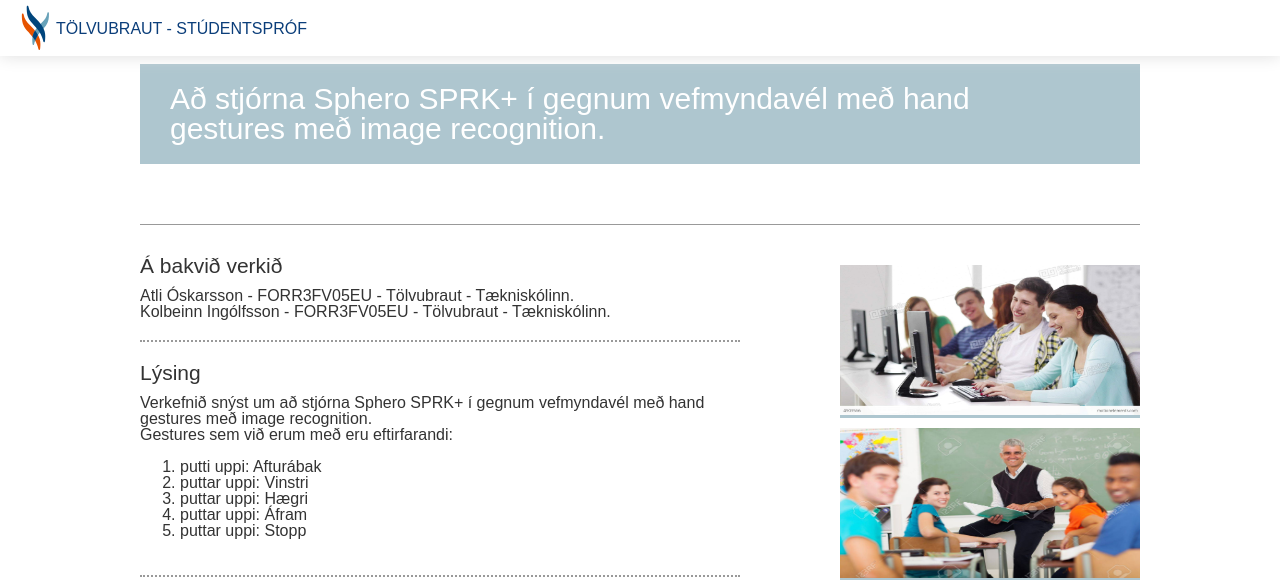
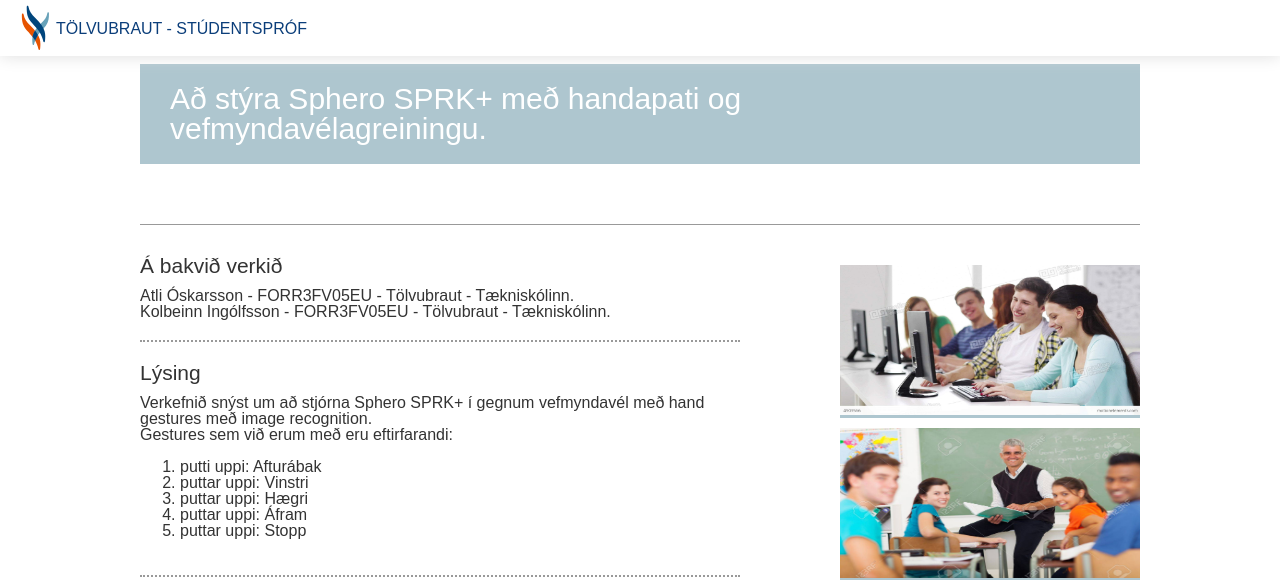
Before and after one commit to tolvubraut/FORR3FV-Vor19-AtliKolbeinn, a plain HTML site: page index.html in a window 1280 px wide. Shown: the top 580 px of the page. Drawn offline with Linux system fonts and the light colour scheme.

Commit message:
íslenskað

```diff
--- a/index.html
+++ b/index.html
@@ -60,7 +60,7 @@
         </div>
     </div>
 	<header>
-		<div id="logo">Að stjórna Sphero SPRK+ í gegnum vefmyndavél með hand gestures með image recognition.</div>
+		<div id="logo">Að stýra Sphero SPRK+ með handapati og vefmyndavélagreiningu.</div>
 	</header>
 	<section>
 		<strong></strong>
```
